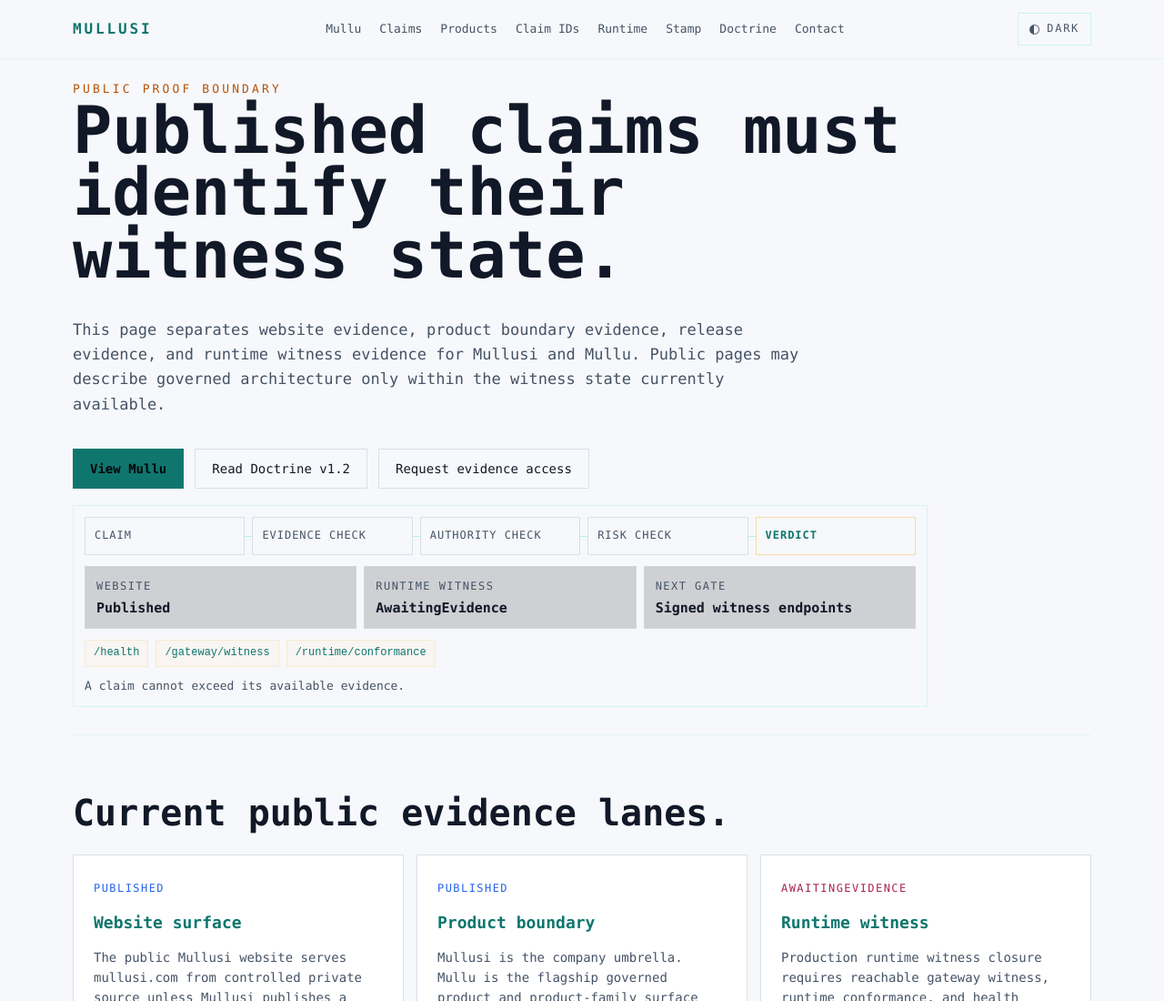
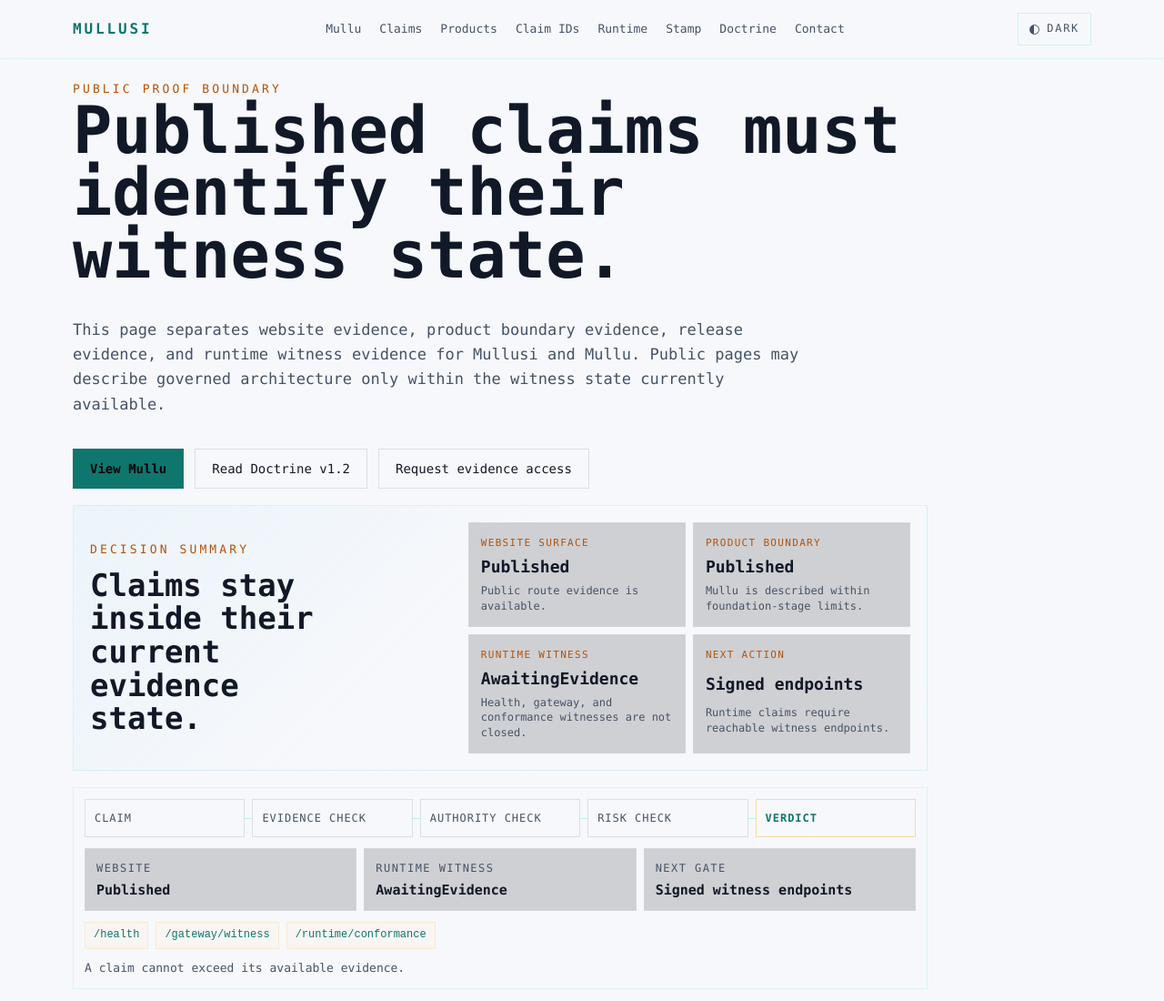
Before and after one commit to mullusi/mullusi-site, a website: page proof/index.html in a window 1280 px wide. Shown: the top 1100 px of the page at 91% size. Drawn offline with Linux system fonts and the light colour scheme.

Commit message:
feat(site): mirror proof decision summary (#265)
Mirrors the proof decision summary polish from the deploy source so the website repository remains aligned with the published proof route. [OCE] [CDCV] [UWMA]

Tested: site build, validator, diff check.

```diff
--- a/assets/pages/proof.css
+++ b/assets/pages/proof.css
@@ -199,6 +199,68 @@ Invariants: no secrets, no runtime claims, no JavaScript dependency.
       box-shadow: inset 0 1px 0 rgba(255, 255, 255, 0.04);
     }
 
+    .proof-decision {
+      display: grid;
+      grid-template-columns: minmax(0, 0.9fr) minmax(440px, 1.1fr);
+      gap: 18px;
+      max-width: 940px;
+      padding: 18px;
+      border: 1px solid rgba(125, 211, 252, 0.24);
+      background:
+        linear-gradient(135deg, rgba(125, 211, 252, 0.1), transparent 44%),
+        rgba(255, 255, 255, 0.025);
+    }
+
+    .decision-copy {
+      display: flex;
+      min-width: 0;
+      flex-direction: column;
+      justify-content: center;
+    }
+
+    .decision-copy h2 {
+      max-width: 14ch;
+      margin: 10px 0 0;
+      font-size: 34px;
+    }
+
+    .decision-grid {
+      display: grid;
+      grid-template-columns: repeat(2, minmax(0, 1fr));
+      gap: 8px;
+      min-width: 0;
+    }
+
+    .decision-grid div {
+      display: grid;
+      gap: 7px;
+      min-width: 0;
+      padding: 13px;
+      border: 1px solid rgba(255, 255, 255, 0.1);
+      background: rgba(0, 0, 0, 0.16);
+    }
+
+    .decision-grid span {
+      color: var(--green);
+      font-size: 11px;
+      letter-spacing: 0.12em;
+      text-transform: uppercase;
+    }
+
+    .decision-grid strong {
+      color: var(--text);
+      font-size: 18px;
+      line-height: 1.2;
+      overflow-wrap: anywhere;
+    }
+
+    .decision-grid p {
+      margin: 0;
+      color: var(--muted);
+      font-size: 12px;
+      line-height: 1.4;
+    }
+
     .proof-console-flow {
       display: grid;
       grid-template-columns: repeat(5, minmax(0, 1fr));
@@ -1418,6 +1480,7 @@ Invariants: no secrets, no runtime claims, no JavaScript dependency.
     @media (max-width: 820px) {
       .nav-links { display: none; }
       .grid,
+      .proof-decision,
       .proof-console-flow,
       .proof-console-grid,
       .proof-summary,
@@ -1451,6 +1514,7 @@ Invariants: no secrets, no runtime claims, no JavaScript dependency.
       .proof-meta div { grid-template-columns: 1fr; }
       .proof-console-flow span:not(:last-child)::after { display: none; }
       footer { flex-direction: column; }
+      .decision-copy h2 { max-width: none; }
       h1 { font-size: 48px; }
       h2 { font-size: 32px; }
     }
@@ -1521,6 +1585,19 @@ Invariants: no secrets, no runtime claims, no JavaScript dependency.
         padding: 10px;
       }
 
+      .proof-decision {
+        gap: 10px;
+        padding: 10px;
+      }
+
+      .decision-grid {
+        grid-template-columns: 1fr;
+      }
+
+      .decision-copy h2 {
+        font-size: 26px;
+      }
+
       .proof-console-flow {
         grid-template-columns: repeat(5, minmax(0, 1fr));
         gap: 4px;
--- a/proof/index.html
+++ b/proof/index.html
@@ -27,7 +27,7 @@
   <meta name="twitter:image" content="https://mullusi.com/assets/mullusi-icon-512.png" />
   <meta name="twitter:image:alt" content="Mullusi" />
   <script src="/assets/theme-bootstrap.js"></script>
-  <link rel="stylesheet" href="/assets/pages/proof.css?v=signal-compression-proof-2">
+  <link rel="stylesheet" href="/assets/pages/proof.css?v=signal-compression-proof-3">
 </head>
 <body>
   <a class="skip-link" href="#main">Skip to content</a>
@@ -67,6 +67,34 @@
       <a class="button" href="/doctrine/">Read Doctrine v1.2</a>
       <a class="button" href="/contact/">Request evidence access</a>
     </div>
+    <section class="proof-decision" aria-label="Proof decision summary">
+      <div class="decision-copy">
+        <div class="eyebrow">Decision summary</div>
+        <h2>Claims stay inside their current evidence state.</h2>
+      </div>
+      <div class="decision-grid">
+        <div>
+          <span>Website surface</span>
+          <strong>Published</strong>
+          <p>Public route evidence is available.</p>
+        </div>
+        <div>
+          <span>Product boundary</span>
+          <strong>Published</strong>
+          <p>Mullu is described within foundation-stage limits.</p>
+        </div>
+        <div>
+          <span>Runtime witness</span>
+          <strong>AwaitingEvidence</strong>
+          <p>Health, gateway, and conformance witnesses are not closed.</p>
+        </div>
+        <div>
+          <span>Next action</span>
+          <strong>Signed endpoints</strong>
+          <p>Runtime claims require reachable witness endpoints.</p>
+        </div>
+      </div>
+    </section>
     <aside class="proof-console" aria-label="Governed claim verification sequence">
       <div class="proof-console-flow" aria-label="Claim governance flow">
         <span>Claim</span>
```
